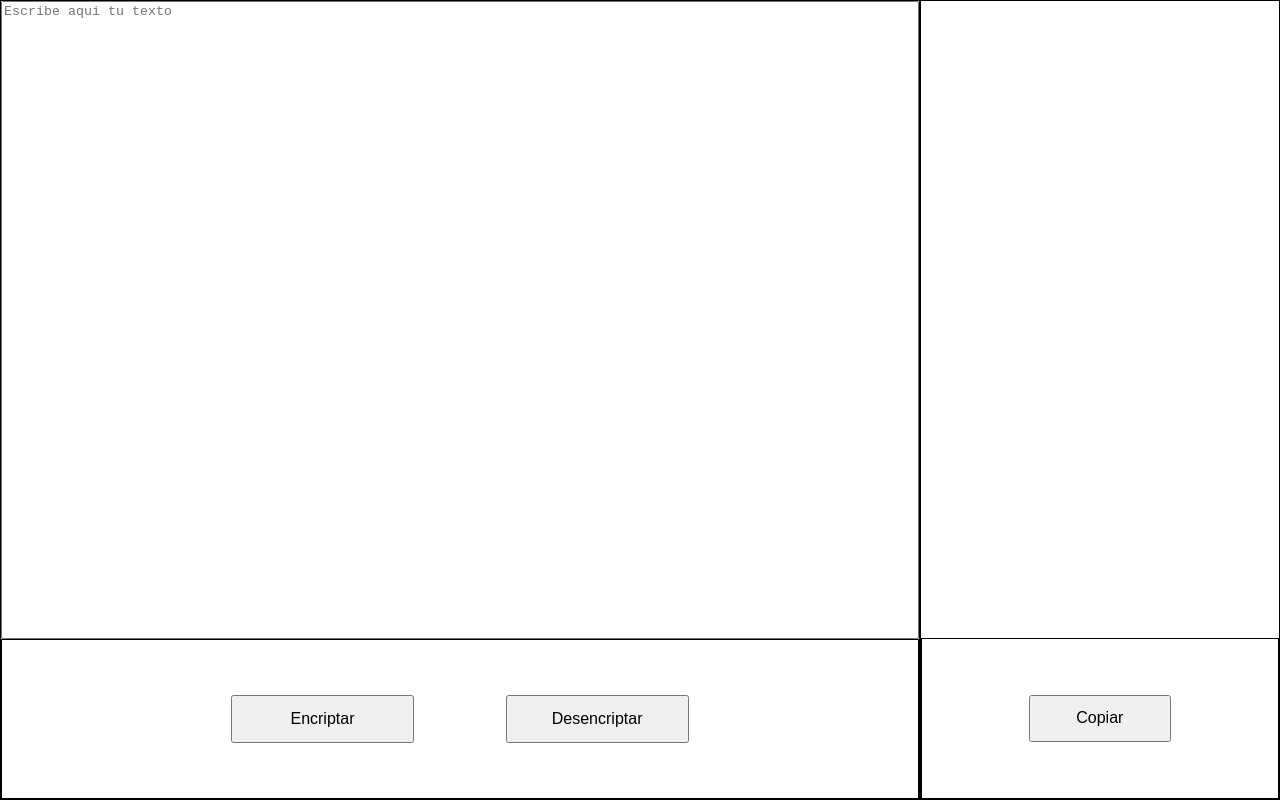
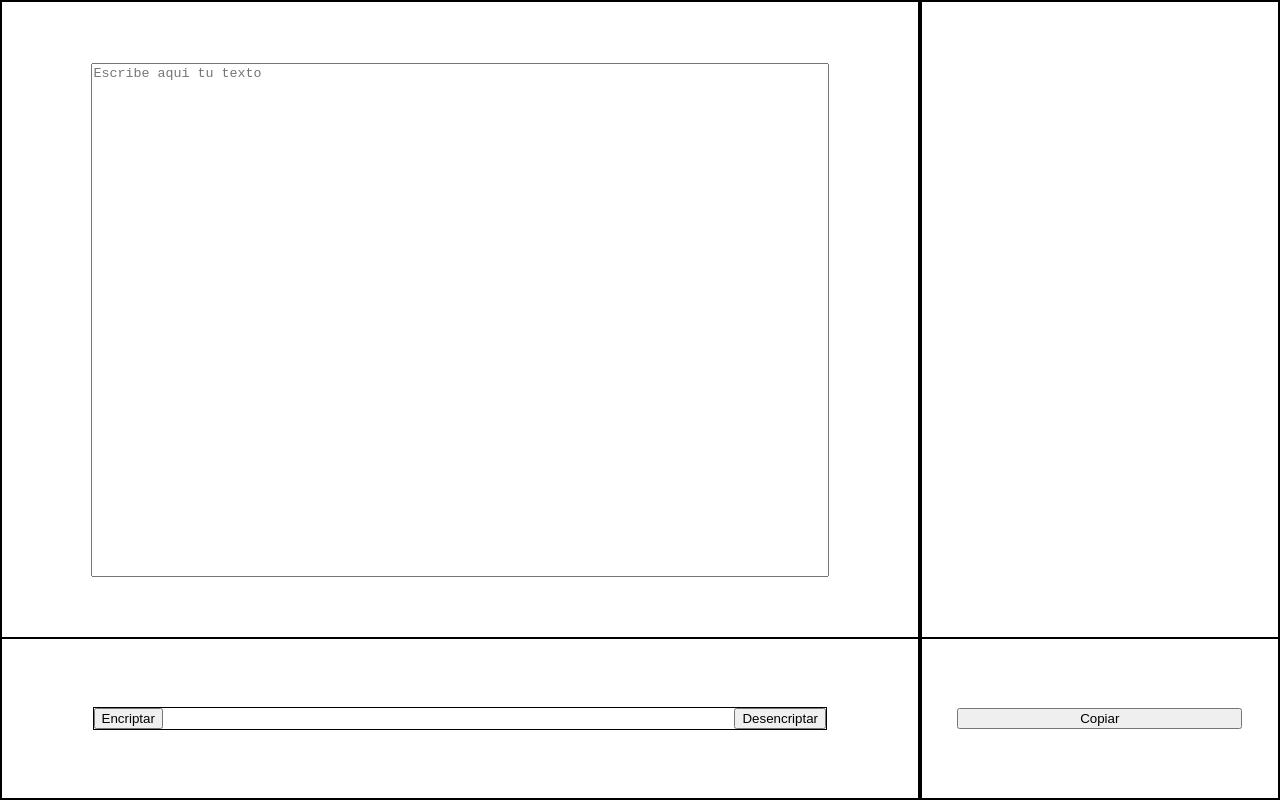
Before and after one commit to stevenAnto/encriptador, a plain HTML site: page index.html in a window 1280 px wide. Drawn offline with Linux system fonts and the light colour scheme.

Commit message:
encuadrando maqueta

```diff
--- a/index.html
+++ b/index.html
@@ -10,16 +10,22 @@
   <body>
     <main>
       <div class="leftPannel" style="flex-grow:2";>
-        <textarea placeholder="Escribe aqui tu texto"></textarea>
-        <div class="botones">
-        <button id="botonEncriptar" onclick="encriptarButton()">Encriptar</button>
-        <button id="botonDesencriptar" onclick= "desencriptarButton()">Desencriptar</button>
+        <div id="contenedorTextarea">
+          <textarea placeholder="Escribe aqui tu texto"></textarea>
+        </div>
+        <div id="contenedorBotones">
+          <div id="leftBotones">
+            <button id="botonEncriptar" onclick="encriptarButton()">Encriptar</button>
+            <button id="botonDesencriptar" onclick= "desencriptarButton()">Desencriptar</button>
+          </div>
         </div>
       </div>
       <div class="rightPannel" style="flex-flow:1; max-width:28%" >
-        <p id="textoRespuesta"></p>
-        <div class="botones">
-        <button id="botonCalcular"  style="width:40%">Copiar</button>
+        <div id="contenedorTextoRespuesta">
+          <p id="textoRespuesta"></p>
+        </div>
+        <div id="contenedorBotonCopiar">
+          <button id="botonCalcular">Copiar</button>
         </div>
       </div>
     </main>
--- a/stylesIndex.css
+++ b/stylesIndex.css
@@ -17,28 +17,48 @@ div{
 	display:flex;
 	flex-direction:column;
 }
+#contenedorTextarea{
+	display:flex;
+	height:80%;
+}
 textarea{
+	margin:auto;
+	width:80%;
 	height:80%;
 	resize:none;
 }
-
-.botones{
+#contenedorBotones{
 	display:flex;
-	justify-content:center;
 	height:20%;
-	align-items:center;
 }
-.botones button{
-	height:30%;
-	margin:5%;
-	width:20%;
-	font-size:1em;
+#leftBotones{
+	flex-grow:0;
+	margin:auto;
+	display:flex;
+	width:80%;
+	justify-content:space-between;
 }
 main div{
 	flex-grow:1;
 }
-#textoRespuesta{
+#contenedorTextoRespuesta{
 	display:flex;
 	height:80%;
-	overflow:auto;
+	overflow-x:scroll;
+	overflow-y:scroll;
+	justify-content:center;
+	text-align:center;
 }
+#textoRespuesta{
+	margin:auto;
+	width:80%;
+	height:95%;
+}
+#contenedorBotonCopiar{
+	display:flex;
+	height:20%;
+}
+#botonCalcular{
+width:80%;
+margin: auto;
+}
```
